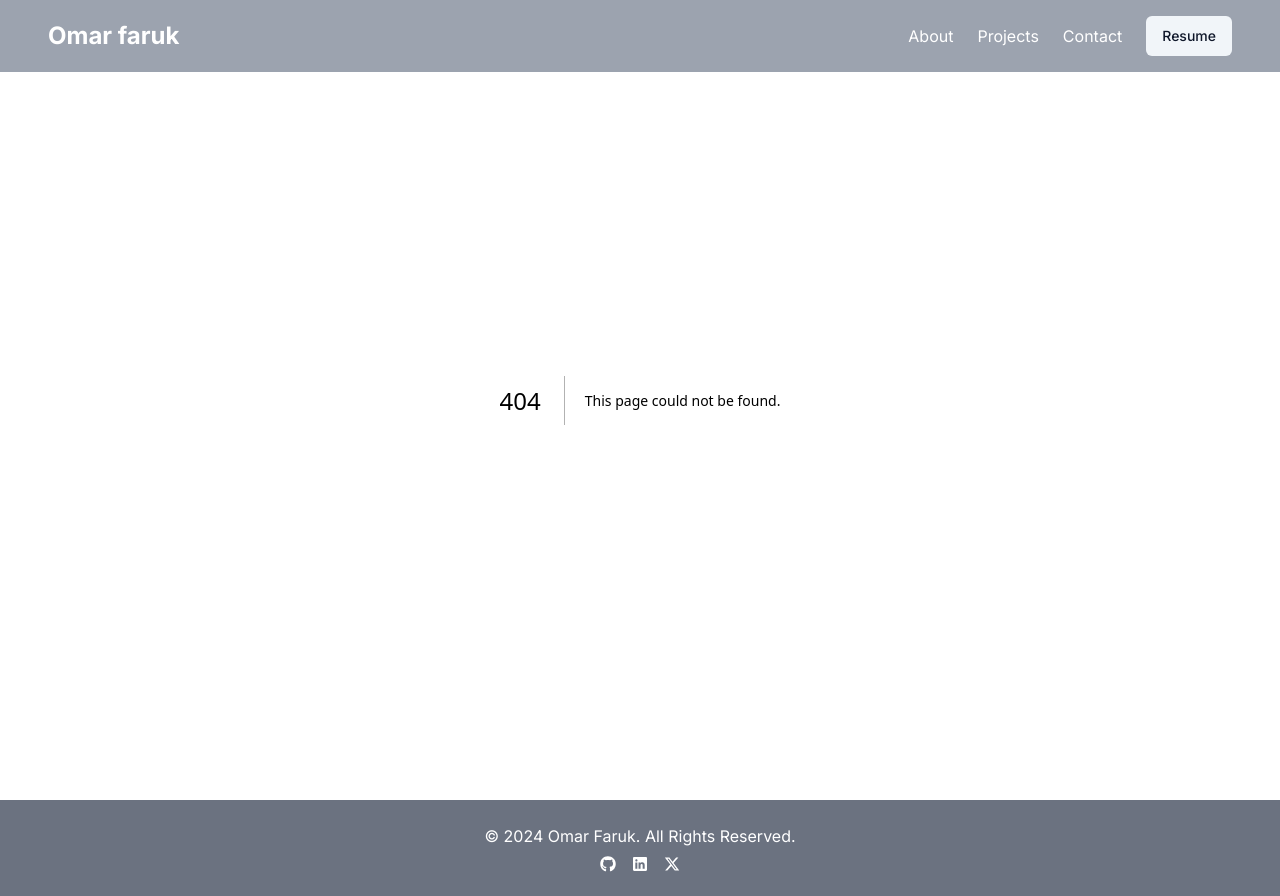
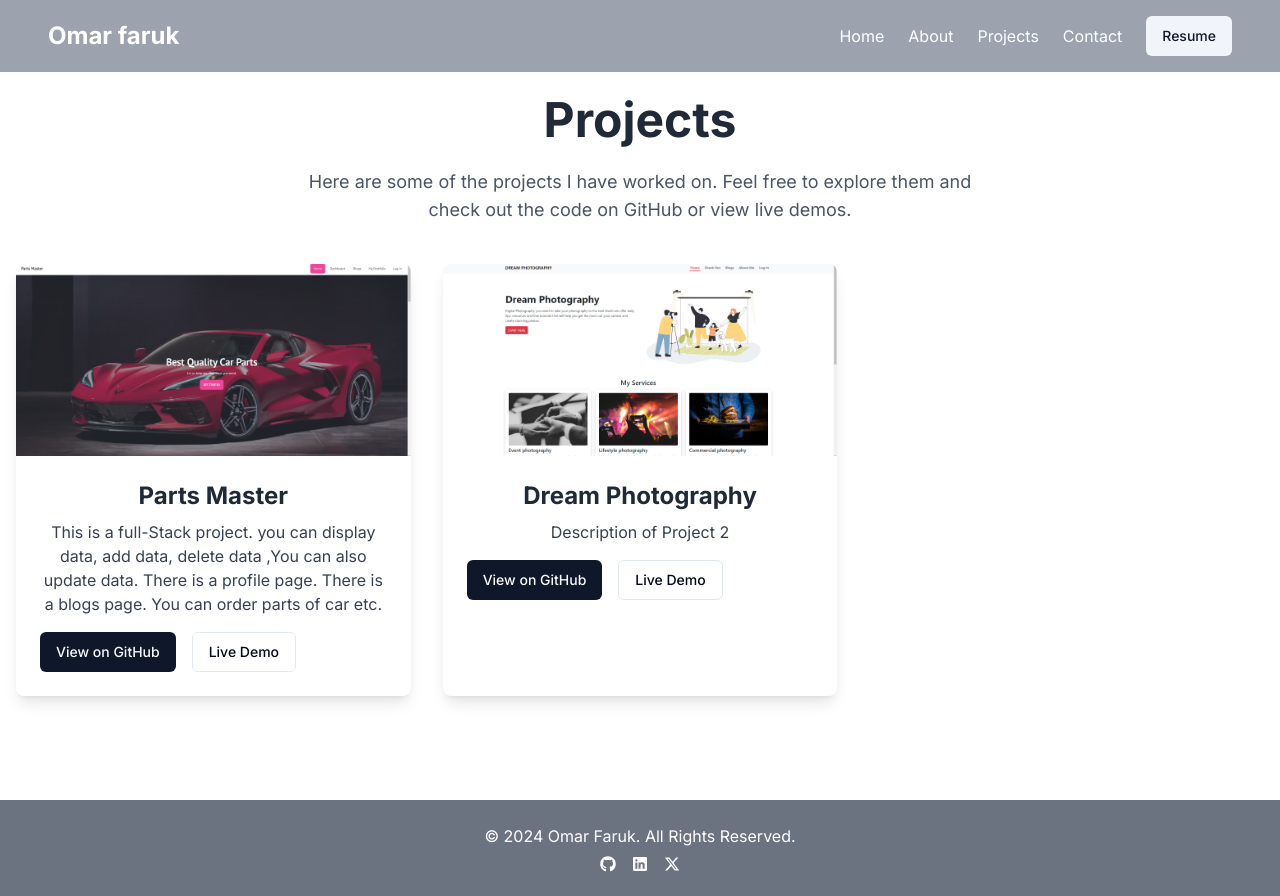
Before and after one commit to omarfaruktaj/My-Portfolio, a Next.js app: page /projects in a window 1280 px wide. Before the commit this address had no page. Built offline with nearby package versions, Linux system fonts and the light colour scheme.

Commit message:
Add: Projects  page added

```diff
--- a/src/app/contact/page.tsx
+++ b/src/app/contact/page.tsx
@@ -1,5 +1,6 @@
 "use client";
 
+import { Button } from "@/components/ui/button";
 import { useState, ChangeEvent, FormEvent } from "react";
 import { FaGithub } from "react-icons/fa";
 import { FaXTwitter } from "react-icons/fa6";
@@ -117,13 +118,14 @@ export default function Contact() {
                   required
                 ></textarea>
               </div>
-              <button
+              <Button
+                variant={"default"}
                 className="bg-blue-500 hover:bg-blue-600 text-white font-bold py-2 px-6 rounded-full transition duration-300 ease-in-out transform hover:scale-105"
                 type="submit"
                 disabled={loading}
               >
                 {loading ? "Sending..." : "Send Message"}
-              </button>
+              </Button>
               {success && (
                 <p className="mt-4 text-green-500">
                   Message sent successfully!
--- /dev/null
+++ b/src/app/projects/page.tsx
@@ -0,0 +1,83 @@
+import { Button } from "@/components/ui/button";
+import Image from "next/image";
+
+export default function Projects() {
+  const projects = [
+    {
+      id: 1,
+      title: "Parts Master",
+      description:
+        "This is a full-Stack project. you can display data, add data, delete data ,You can also update data. There is a profile page. There is a blogs page. You can order parts of car etc.",
+      image: "/projects/parts-master.png",
+      github: "https://github.com/omar-faruk11/manufacturer-website",
+      live: "https://parts-master.web.app/",
+    },
+    {
+      id: 2,
+      title: "Dream Photography",
+      description: "Description of Project 2",
+      image: "/projects/dream-photography.png",
+      github: "https://github.com/your-project2-github",
+      live: "https://react-firebase-assignmen-6de9d.web.app/",
+    },
+  ];
+  return (
+    <div>
+      <main className="container mx-auto p-4 h-screen">
+        <section className="projects text-center py-20">
+          <h1 className="text-5xl font-bold text-gray-800">Projects</h1>
+          <p className="mt-6 text-lg max-w-2xl mx-auto text-gray-600">
+            Here are some of the projects I have worked on. Feel free to explore
+            them and check out the code on GitHub or view live demos.
+          </p>
+          <div className="grid grid-cols-1 md:grid-cols-2 lg:grid-cols-3 gap-8 mt-10">
+            {projects.map((project, index) => (
+              <div
+                key={index}
+                className="project bg-white shadow-lg rounded-lg overflow-hidden transition transform hover:scale-105"
+              >
+                <Image
+                  src={project.image}
+                  width={600}
+                  height={600}
+                  alt={project.title}
+                  className="w-full h-48 object-cover"
+                />
+                <div className="p-6">
+                  <h3 className="text-2xl font-bold text-gray-800">
+                    {project.title}
+                  </h3>
+                  <p className="mt-2 text-gray-700">{project.description}</p>
+                  <div className="mt-4 flex gap-4 ">
+                    {project.github && (
+                      <Button>
+                        <a
+                          href={project.github}
+                          target="_blank"
+                          rel="noopener noreferrer"
+                        >
+                          View on GitHub
+                        </a>
+                      </Button>
+                    )}
+                    {project.live && (
+                      <Button variant={"outline"}>
+                        <a
+                          href={project.live}
+                          target="_blank"
+                          rel="noopener noreferrer"
+                        >
+                          Live Demo
+                        </a>
+                      </Button>
+                    )}
+                  </div>
+                </div>
+              </div>
+            ))}
+          </div>
+        </section>
+      </main>
+    </div>
+  );
+}
--- a/src/components/home/about-home.tsx
+++ b/src/components/home/about-home.tsx
@@ -1,5 +1,6 @@
 import Link from "next/link";
 import React from "react";
+import { Button } from "../ui/button";
 
 export default function AboutHome() {
   return (
@@ -10,12 +11,9 @@ export default function AboutHome() {
         innovative and efficient web applications. Currently enhancing my skills
         in full-stack development.
       </p>
-      <Link
-        href="/about"
-        className="text-blue-500 hover:underline mt-4 inline-block"
-      >
-        Read more
-      </Link>
+      <Button variant={"outline"} className="mt-4">
+        <Link href="/about">Read more</Link>
+      </Button>
     </section>
   );
 }
--- a/src/components/home/contact-home.tsx
+++ b/src/components/home/contact-home.tsx
@@ -1,5 +1,6 @@
 import Link from "next/link";
 import React from "react";
+import { Button } from "../ui/button";
 
 export default function ContactHome() {
   return (
@@ -9,12 +10,9 @@ export default function ContactHome() {
         Interested in working together or want to discuss an idea? Feel free to
         reach out!
       </p>
-      <Link
-        href="/contact"
-        className="text-white bg-blue-500 hover:bg-blue-600 mt-4 px-6 py-2 rounded-full inline-block"
-      >
-        Contact Me
-      </Link>
+      <Button variant={"default"} className="mt-4">
+        <Link href="/contact">Read more</Link>
+      </Button>
     </section>
   );
 }
--- a/src/components/home/projects.tsx
+++ b/src/components/home/projects.tsx
@@ -1,8 +1,9 @@
 import Image from "next/image";
 import Link from "next/link";
+import { Button } from "../ui/button";
 
 export default function Projects() {
-  const Projects = [
+  const projects = [
     {
       id: 1,
       title: "Parts Master",
@@ -25,7 +26,7 @@ export default function Projects() {
     <section className="projects py-10 mt-5">
       <h2 className="text-3xl font-bold text-center">Featured Projects</h2>
       <div className="grid grid-cols-1 md:grid-cols-2 gap-8 mt-8">
-        {Projects.map(({ id, title, description, image, github, live }) => (
+        {projects.map(({ id, title, description, image, github, live }) => (
           <div
             key={title}
             className="project bg-white shadow-lg rounded-lg overflow-hidden"
@@ -40,12 +41,22 @@ export default function Projects() {
             <div className="p-6">
               <h3 className="text-2xl font-bold">{title}</h3>
               <p className="mt-2 text-gray-700">{description}</p>
-              <Link
-                href={`/projects/${id}`}
-                className="text-blue-500 cursor-pointer hover:underline mt-4 inline-block"
-              >
-                Read more
-              </Link>
+              <div className="mt-4 flex gap-4 ">
+                {github && (
+                  <Button>
+                    <a href={github} target="_blank" rel="noopener noreferrer">
+                      View on GitHub
+                    </a>
+                  </Button>
+                )}
+                {live && (
+                  <Button variant={"outline"}>
+                    <a href={live} target="_blank" rel="noopener noreferrer">
+                      Live Demo
+                    </a>
+                  </Button>
+                )}
+              </div>
             </div>
           </div>
         ))}
--- a/src/components/layout/navbar.tsx
+++ b/src/components/layout/navbar.tsx
@@ -22,6 +22,9 @@ export default function Navbar() {
           <Link href="/">Omar faruk</Link>
         </div>
         <div className="flex items-center space-x-6">
+          <Link href="/" className="text-white hover:text-gray-300">
+            Home
+          </Link>
           <Link href="/about" className="text-white hover:text-gray-300">
             About
           </Link>
```
